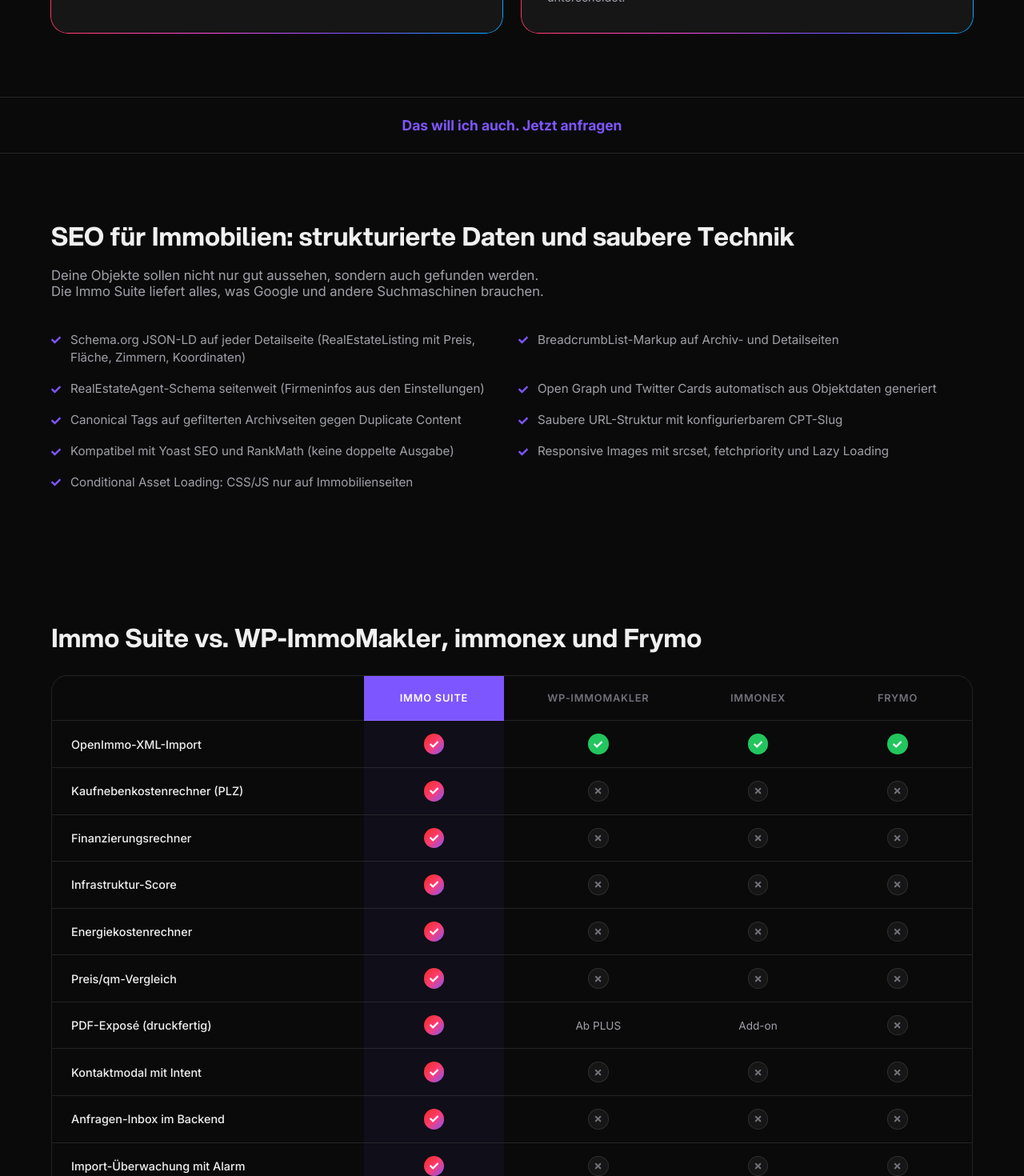
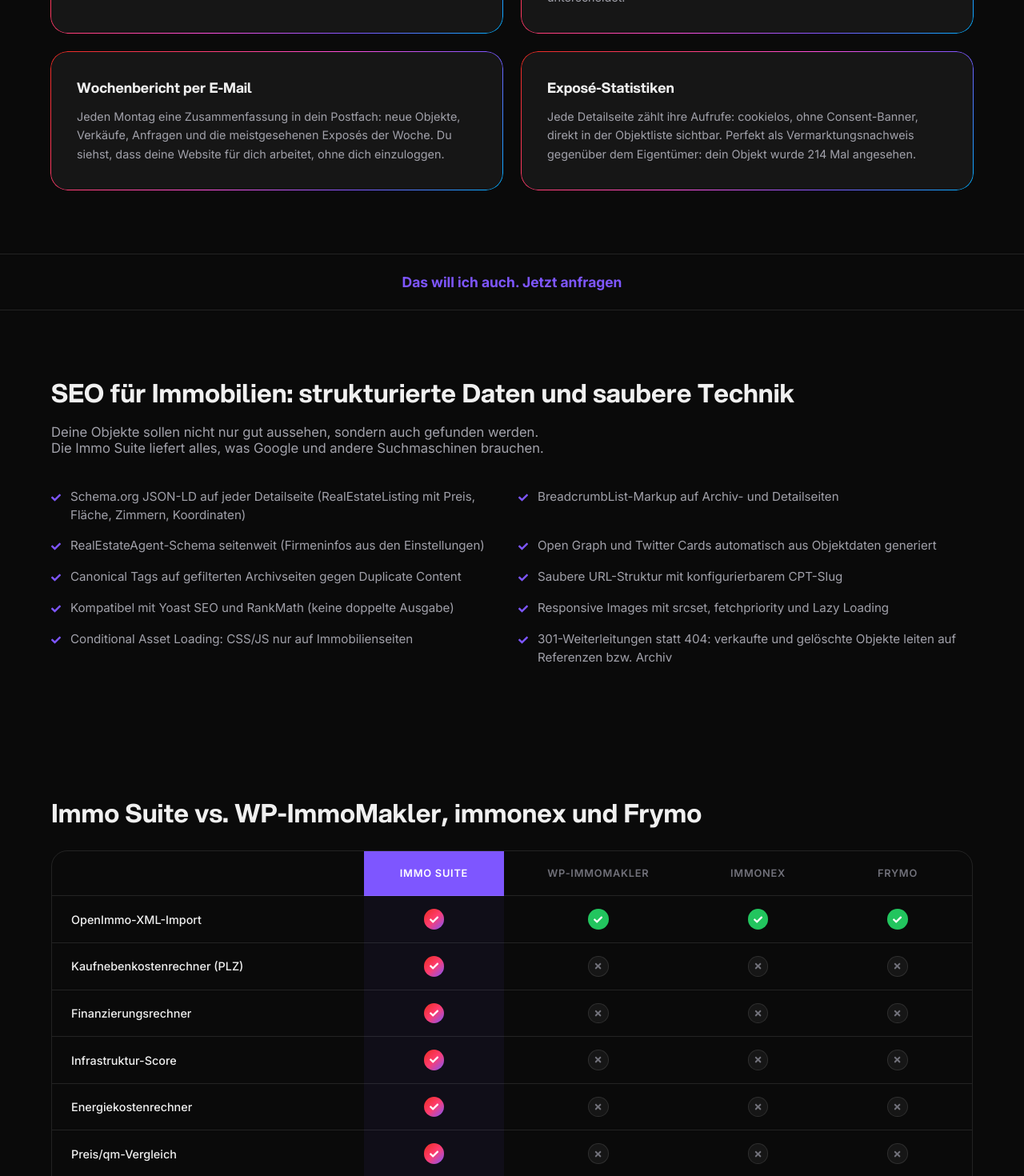
Before and after one commit to dennisbuchwald/dennisbuchwald-de, a Next.js app: page /apps/immo-suite in a window 1280 px wide. Shown: the part 4200-5670 px from the top of the page at 80% size. Built offline with nearby package versions, Linux system fonts and the light colour scheme.

Commit message:
Immo Suite page: v2.8 features (weekly report, view stats, dry run, 301 redirects), version bump in schema

```diff
--- a/components/appsData.js
+++ b/components/appsData.js
@@ -47,7 +47,7 @@
 		name: "Immo Suite",
 		tagline: "Wie ImmoScout, nur auf deiner eigenen Website.",
 		description:
-			"Objekte erscheinen automatisch aus der Maklersoftware (OpenImmo), Detailseiten mit Finanzierungsrechner und PDF-Exposé sammeln Anfragen, und jeder Lead landet gesichert in der Anfragen-Inbox. Datenschutzfreundlich ohne externe Dienste.",
+			"Objekte erscheinen automatisch aus der Maklersoftware (OpenImmo), Detailseiten mit Finanzierungsrechner und PDF-Exposé sammeln Anfragen, und jeder Lead landet gesichert in der Anfragen-Inbox. Wochenbericht und Aufruf-Statistik zeigen, dass die Website arbeitet. Datenschutzfreundlich ohne externe Dienste.",
 		badges: ["Kommerziell", "499 €/Jahr"],
 		tags: ["WordPress", "OpenImmo", "Immobilien"],
 		links: [],
--- a/src/pages/apps/immo-suite.js
+++ b/src/pages/apps/immo-suite.js
@@ -116,6 +116,14 @@
 		title: "View Transitions",
 		desc: "Das Objektbild morpht nahtlos von der Listenansicht zur Detailseite. Modernes UI-Pattern, das professionelle Websites von Standard-Plugins unterscheidet.",
 	},
+	{
+		title: "Wochenbericht per E-Mail",
+		desc: "Jeden Montag eine Zusammenfassung in dein Postfach: neue Objekte, Verkäufe, Anfragen und die meistgesehenen Exposés der Woche. Du siehst, dass deine Website für dich arbeitet, ohne dich einzuloggen.",
+	},
+	{
+		title: "Exposé-Statistiken",
+		desc: "Jede Detailseite zählt ihre Aufrufe: cookielos, ohne Consent-Banner, direkt in der Objektliste sichtbar. Perfekt als Vermarktungsnachweis gegenüber dem Eigentümer: dein Objekt wurde 214 Mal angesehen.",
+	},
 ];
 
 const seoFeatures = [
@@ -128,6 +136,7 @@
 	"Kompatibel mit Yoast SEO und RankMath (keine doppelte Ausgabe)",
 	"Responsive Images mit srcset, fetchpriority und Lazy Loading",
 	"Conditional Asset Loading: CSS/JS nur auf Immobilienseiten",
+	"301-Weiterleitungen statt 404: verkaufte und gelöschte Objekte leiten auf Referenzen bzw. Archiv",
 ];
 
 const allFeatures = [
@@ -152,6 +161,11 @@
 	"Honeypot und Rate Limiting für alle Formulare",
 	"Stündlicher automatischer Abgleich mit deiner Maklersoftware",
 	"Intelligente Duplikaterkennung (unveränderte Objekte werden übersprungen)",
+	"Import-Testlauf: Vorschau, was ein Import ändern würde, bevor er läuft",
+	"Import-Log direkt im Dashboard einsehbar",
+	"Wochenbericht per E-Mail: neue Objekte, Verkäufe, Anfragen, Top-Exposés",
+	"Aufruf-Statistik pro Objekt, cookielos und DSGVO-freundlich",
+	"Proaktive Betreuung: täglicher technischer Status an uns, Störungen fallen auf, bevor du sie merkst",
 	"Minifizierte Assets und Ladeoptimierung: CSS/JS nur auf Immobilienseiten",
 ];
 
@@ -166,6 +180,9 @@
 	{ feature: "Kontaktmodal mit Intent", immo: true, wpImmo: false, immonex: false, frymo: false },
 	{ feature: "Anfragen-Inbox im Backend", immo: true, wpImmo: false, immonex: false, frymo: false },
 	{ feature: "Import-Überwachung mit Alarm", immo: true, wpImmo: false, immonex: false, frymo: false },
+	{ feature: "Wochenbericht per E-Mail", immo: true, wpImmo: false, immonex: false, frymo: false },
+	{ feature: "Aufruf-Statistik pro Objekt", immo: true, wpImmo: false, immonex: false, frymo: false },
+	{ feature: "Import-Testlauf (Vorschau)", immo: true, wpImmo: false, immonex: false, frymo: false },
 	{ feature: "WhatsApp-Integration", immo: true, wpImmo: false, immonex: false, frymo: false },
 	{ feature: "Karte ohne API-Key", immo: true, wpImmo: false, immonex: "Teilweise", frymo: false },
 	{ feature: "Merkliste (DSGVO-safe)", immo: true, wpImmo: true, immonex: false, frymo: false },
@@ -221,6 +238,14 @@
 				text: "Jede Anfrage geht per E-Mail an den zustaendigen Ansprechpartner und landet zusaetzlich gesichert in der Anfragen-Inbox im WordPress-Backend, mit Anliegen, Wunschtermin und Status-Workflow. Landet eine Mail im Spam, ist der Lead trotzdem da.",
 			},
 		},
+		{
+			"@type": "Question",
+			name: "Sehe ich, wie meine Objekte performen?",
+			acceptedAnswer: {
+				"@type": "Answer",
+				text: "Ja. Jedes Expose zaehlt seine Aufrufe (cookielos, ohne Consent-Banner) und jeden Montag kommt ein Wochenbericht per E-Mail: neue Objekte, Verkaeufe, Anfragen und die meistgesehenen Exposes der Woche.",
+			},
+		},
 	],
 };
 
@@ -232,7 +257,7 @@
 		"WordPress Immobilien-Plugin mit OpenImmo-Import, Anfragen-Inbox, Kaufnebenkostenrechner, Infrastruktur-Score und PDF-Exposé. Die Komplettlösung fuer Makler und Hausverwaltungen.",
 	applicationCategory: "Plugin",
 	operatingSystem: "WordPress",
-	softwareVersion: "2.4",
+	softwareVersion: "2.8",
 	url: `${SITE_URL}/apps/immo-suite`,
 	offers: {
 		"@type": "Offer",
@@ -644,6 +669,10 @@
 								a: "Jede Anfrage geht per E-Mail an den zuständigen Ansprechpartner und landet zusätzlich gesichert in der Anfragen-Inbox im WordPress-Backend, mit Anliegen, Wunschtermin und Status-Workflow. Landet eine Mail im Spam, ist der Lead trotzdem da.",
 							},
 							{
+								q: "Sehe ich, wie meine Objekte performen?",
+								a: "Ja. Jedes Exposé zählt seine Aufrufe (cookielos, ohne Consent-Banner) und jeden Montag kommt ein Wochenbericht per E-Mail: neue Objekte, Verkäufe, Anfragen und die meistgesehenen Exposés der Woche.",
+							},
+							{
 								q: "Ist die Website datenschutzfreundlich?",
 								a: "Ja, sie ist dafür gebaut: keine externen Dienste, keine Tracking-Cookies, Karte ohne Google Maps mit Zwei-Klick-Einwilligung. Anfragen werden nur zur Bearbeitung gespeichert und automatisch gelöscht. Ein fertiger Textbaustein für deine Datenschutzerklärung ist eingebaut.",
 							},
```
